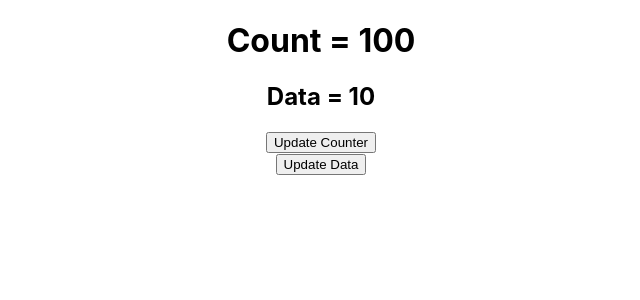
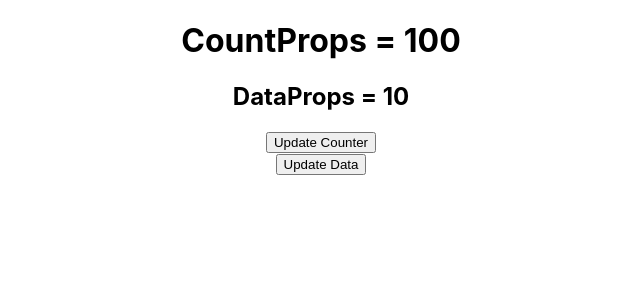
Before and after one commit to Anishkumardiwan/ReactJs-Practice, a React (Create React App) app: page / in a window 1280 px wide. Shown: the top 300 px of the page, without its empty margins (319-959 px from the left). Built offline with nearby package versions, Linux system fonts and the light colour scheme.

Commit message:
useEffect with Props

```diff
--- a/src/App.js
+++ b/src/App.js
@@ -5,19 +5,15 @@ import User from './Component/User';
 const App = () => {
   const [count, setCount] = useState(100);
   const [data, setData] = useState(10)
+  const userData = {count , data};
 
   useEffect(() => {
     console.log("Called with Data State");
   },[data]);
 
-  useEffect(() => {
-    console.log("Called with Count State")
-  }, [count]);
-
   return (
     <div className='App'>
-      <h1>Count = {count}</h1>
-      <h2>Data = {data}</h2>
+      <User data={userData} />
       <button onClick={() => setCount(count + 1)} >Update Counter</button> <br />
       <button onClick={() => setData(data + 1)} >Update Data</button>
     </div>
--- a/src/Component/User.js
+++ b/src/Component/User.js
@@ -1,21 +1,14 @@
-import React from 'react';
+import React, { useState, useEffect } from 'react';
 
-class User extends React.Component{
-    constructor(props){
-        super();
-    }
+const User = (props) => {
 
-    componentWillUnmount(){
-        console.log("Component Will Unmount");
-    }
-
-    render(){
-        return(
-            <div>
-                <h2>Welcome to Our Site Anish Kumar</h2>
-            </div>
-        );
-    }
+    // console.log(props)
+  return (
+    <div className='App'>
+      <h1>CountProps = {props.data.count}</h1>
+      <h2>DataProps = {props.data.data}</h2>
+    </div>
+  );
 }
 
 export default User;
```
